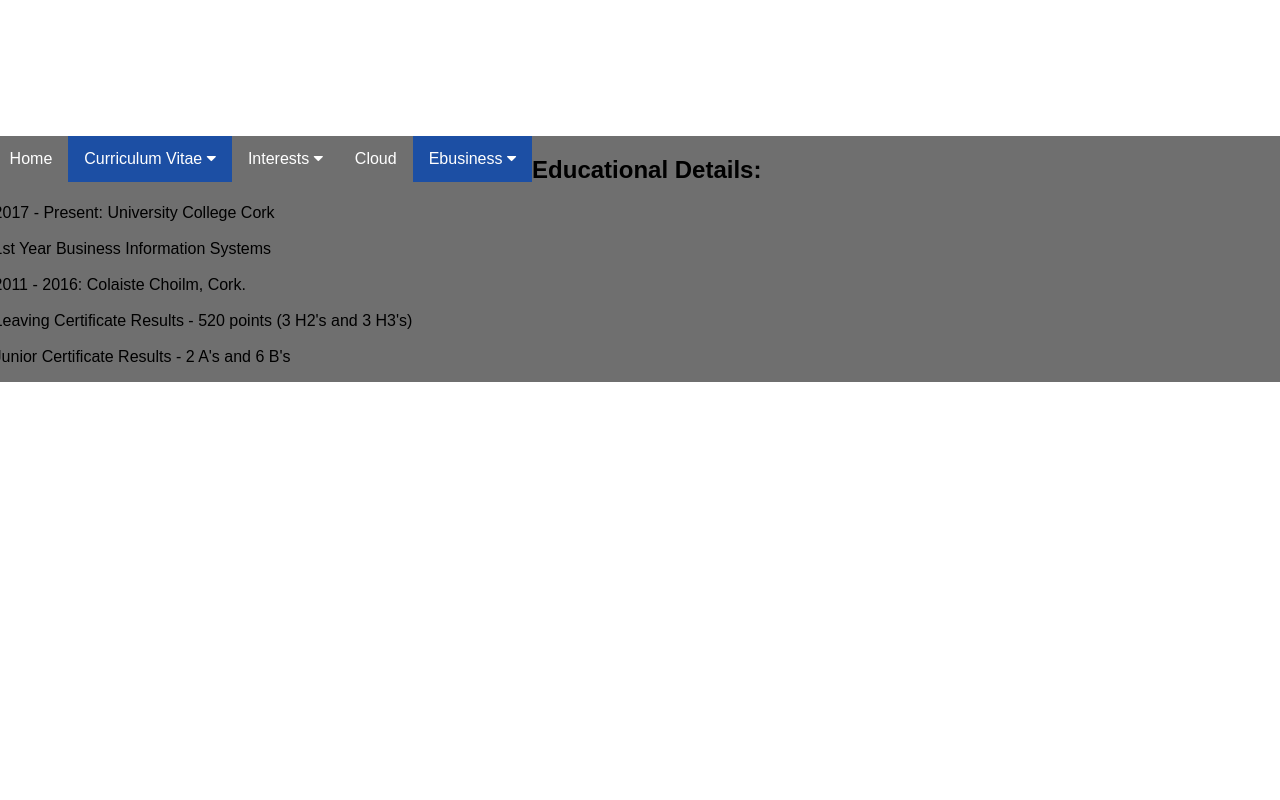
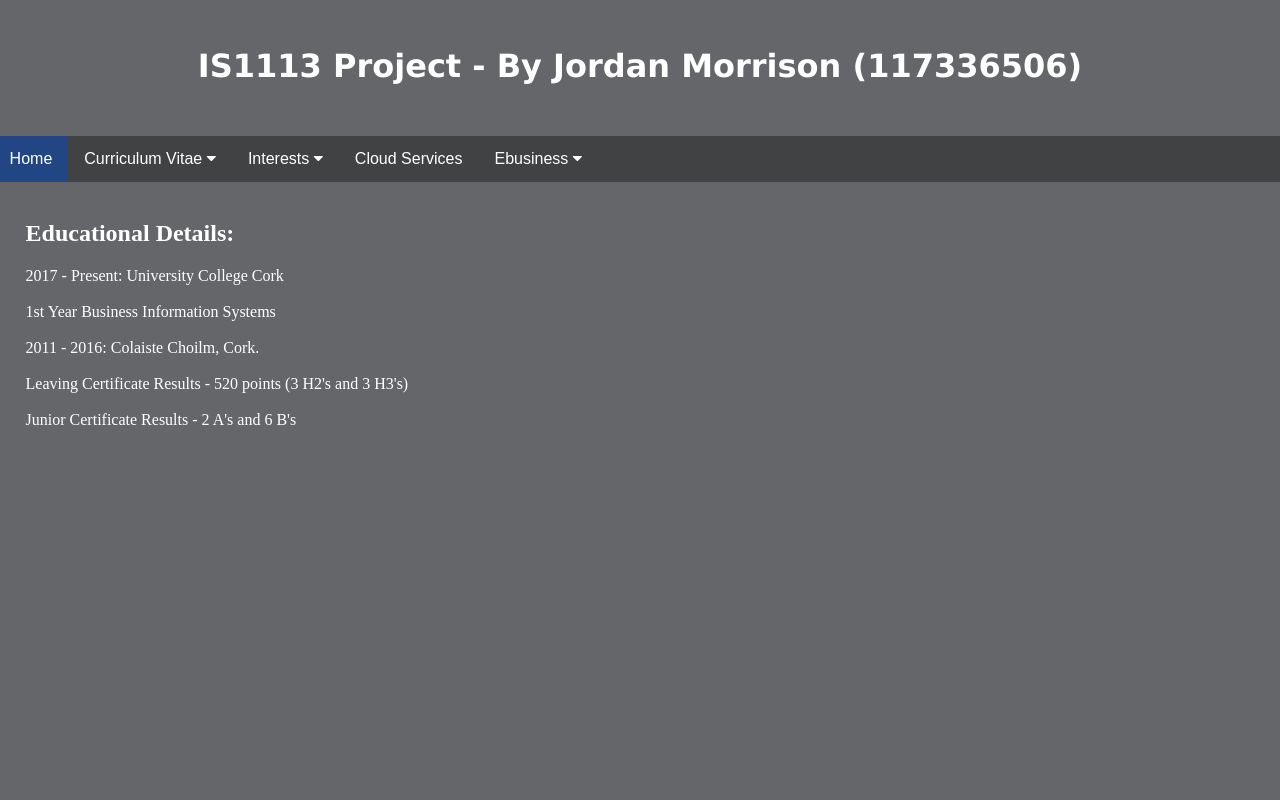
Before and after one commit to jordanmorrison476/is1113117336506, a PHP site: page /CV/cv_page2.html in a window 1280 px wide. Run offline with PHP 8.4, Linux system fonts and the light colour scheme.

Commit message:
Fixed CV page 1

```diff
--- a/CV/cv_page2.html
+++ b/CV/cv_page2.html
@@ -12,16 +12,15 @@
 
         <style type="text/css">
 
-            .work-experience{
+            .educational-details{
                 position:fixed;
                 width:40%;
+                top:25%;
+                left:2%;
+                color:white;
             }
 
-            .hobbies{
-                position:fixed;
-                width:20%;
-                left:55%;
-            }
+
 
 
 
@@ -30,6 +29,7 @@
 
   <body>
 
+     <div class="background">
               <div class="header">
                <h1 align="center">IS1113 Project - By Jordan Morrison (117336506)</h1>
               </div>
@@ -37,17 +37,16 @@
 
              <div class="navbar">
 
-  <a href="../homepage.html">Home</a>
+                          <a class="active" href="#">Home</a>
 
                           <div class="dropdown">
-      <div class="active">
                             <button class="dropbtn">Curriculum Vitae
                               <i class="fa fa-caret-down"></i>
                             </button>
                             <div class="dropdown-content">
-      <a href="cv_page1.html">Page 1</a>
-      <a href="#">Page 2</a>
-    </div>
+                              <a href ="../CV/cv_page1.html">Page 1</a>
+                              <a href ="../CV/cv_page2.html">Page 2</a>
+                              <a href ="../CV/cv_page3.html">Page 3</a>
                             </div>
                           </div>
 
@@ -56,15 +55,17 @@
                               <i class="fa fa-caret-down"></i>
                             </button>
                             <div class="dropdown-content">
-      <a href="Interests/sports.html">Sports</a>
-      <a href="Interests/travel.html">Travel</a>
+                              <a href ="../Interests/sports.html">Sports</a>
+                              <a href ="../Interests/travel.html">Travel</a>
+                              <a href ="../Interests/cloud.html">Cloud</a>
                             </div>
                           </div>
 
-  <a href="#">Cloud</a>
+
+                          <a href= "../CloudServices/cloud_services.html">Cloud Services</a>
 
                           <div class="dropdown">
-      <div class="active">
+
                             <button class="dropbtn">Ebusiness
                               <i class="fa fa-caret-down"></i>
                             </button>
@@ -94,9 +95,9 @@
 
                   </div>
 
+      </div>
 
 
 
-    </div>
  </body>
 </html>
--- a/mystylesheet.css
+++ b/mystylesheet.css
@@ -2,9 +2,8 @@
         position:fixed;
         width:100%;
         height:15%;
-        top:-2%;
+        top:0;
         left:-2%;
-        background-color:inherit;
         text-align:center;
         padding:2%;
         font-family:verdana, arial;
@@ -86,16 +85,12 @@
 
 }
 
-
-.cv{
-
-
-}
-
-.interests{
-
-}
-
-.ebusiness{
-
-}
+.background{
+                position:fixed;
+                background-color:rgb(35, 38, 43);
+                background-color:rgba(35, 38, 43, 0.7);
+                height:102%;
+                width:102%;
+                left:-2%;
+                top:-2%;
+    }
```
Also changed, not shown: CV/cv_page1.html (+22 -20 lines). Lines whose indentation alone changed are shown as unchanged.
